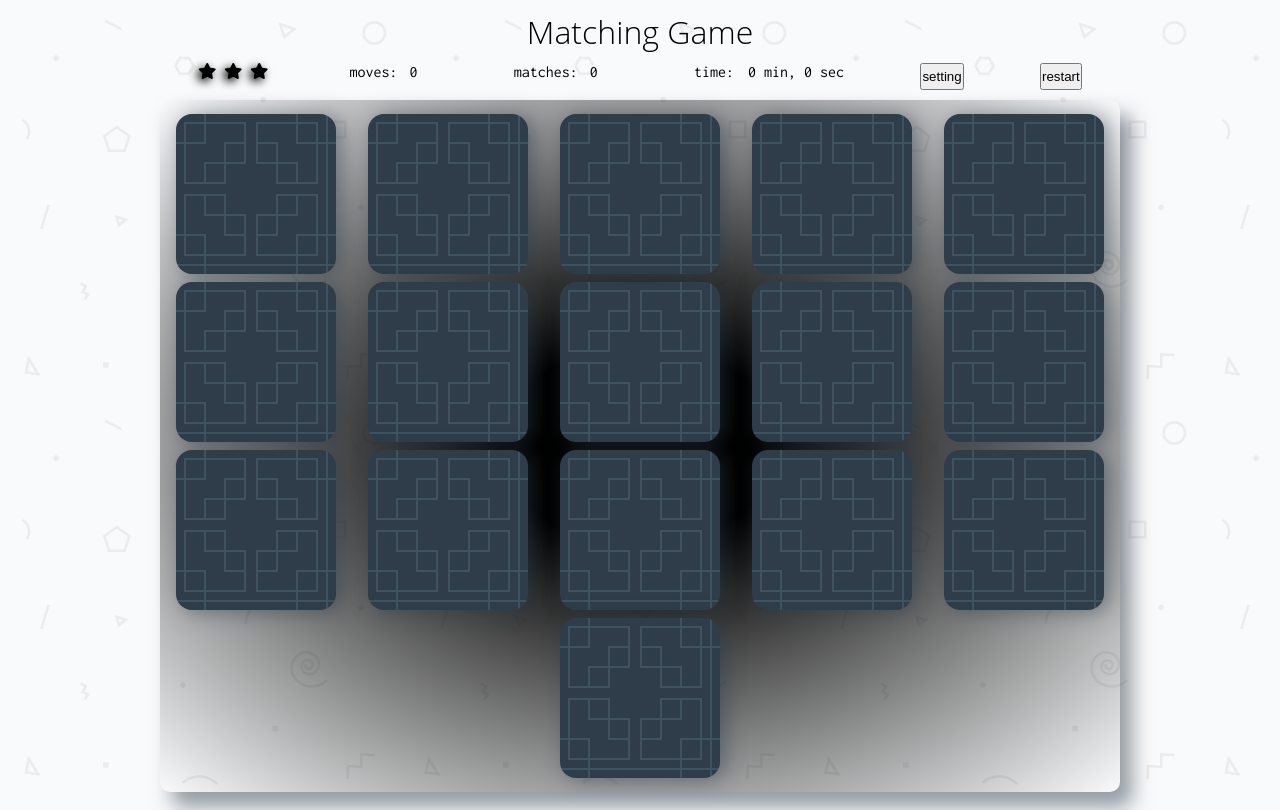
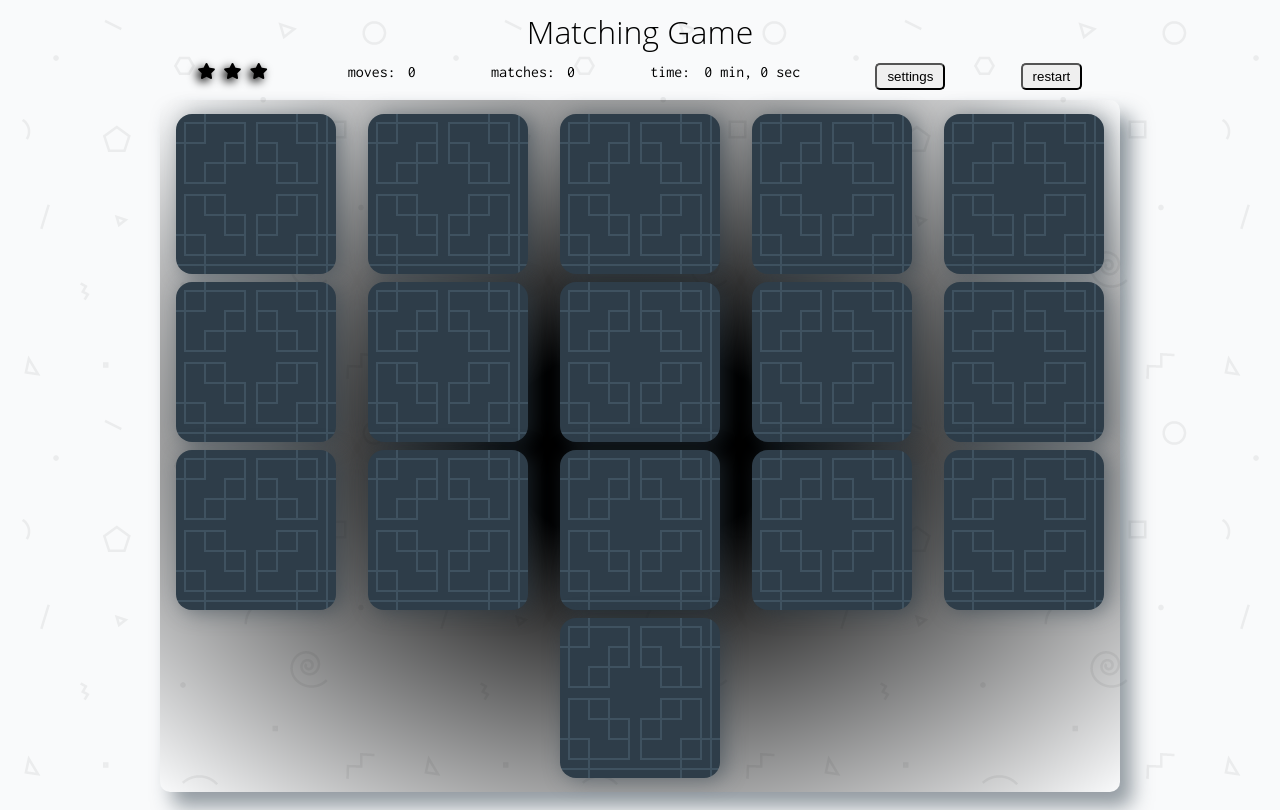
Before and after one commit to Jgigrich/Matching-game, a plain HTML site: page index.html in a window 1280 px wide. Drawn offline with Linux system fonts and the light colour scheme; a web font is replaced by a local one.

Commit message:
Add and style btn

```diff
--- a/css/app.css
+++ b/css/app.css
@@ -146,11 +146,7 @@ h1 {
   width: 110px;
 }
 
-.score-panel .restart {
-    margin: 0 10px;
-    cursor: pointer;
+.btn {
+  padding: 0 10px;
+  border-radius: 5px;
 }
-
-.matches {
-  margin: 0 20px;
-}
--- a/index.html
+++ b/index.html
@@ -32,8 +32,8 @@
           <div class="time">
             <span class="score-text">time:</span><span class="score-value">0 min, 0 sec</span>
           </div>
-          <button>setting</button>
-          <button>restart</button>
+          <button class="btn">settings</button>
+          <button class="btn">restart</button>
         </section>
 
         <section id="deck">
--- a/js/app.js
+++ b/js/app.js
@@ -52,6 +52,7 @@ let matches = 0;
 let running = true;
 
 function cardClick() {
+  if(running){
     if(!this.classList.contains("open")) {
       flipCard(this);
       openCards.push(this);
@@ -64,6 +65,7 @@ function cardClick() {
       else {
         setTimeout(noMatch, 1000);
         running = false;
+      }
     }
   }
 }
```
Lines whose indentation alone changed are shown as unchanged.
